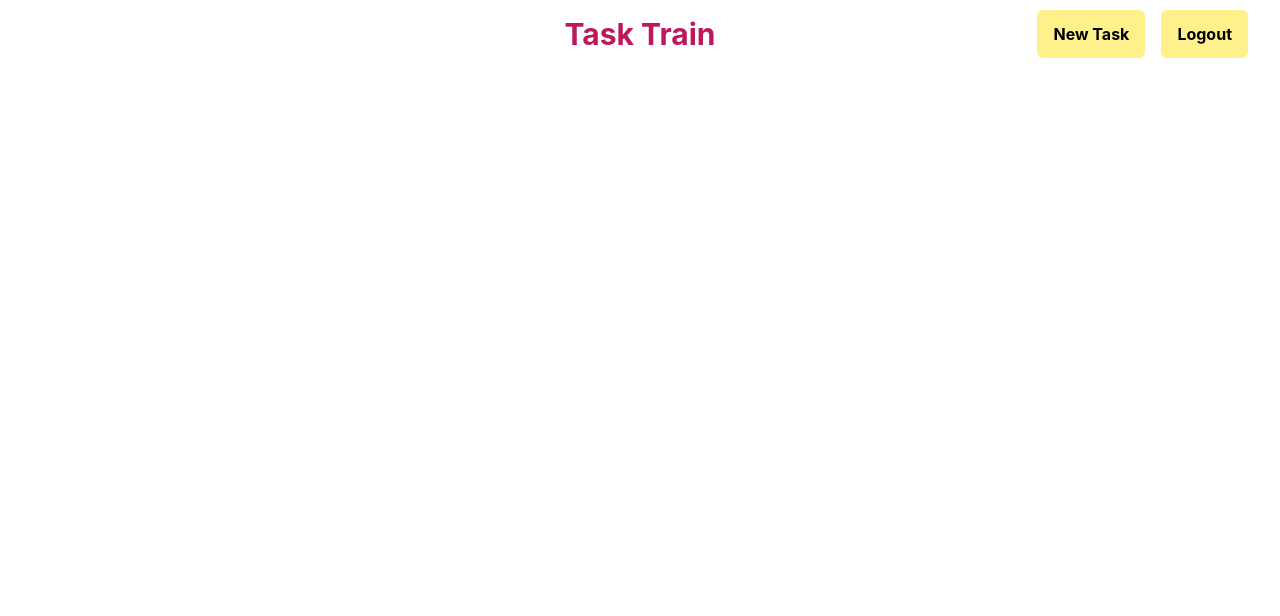
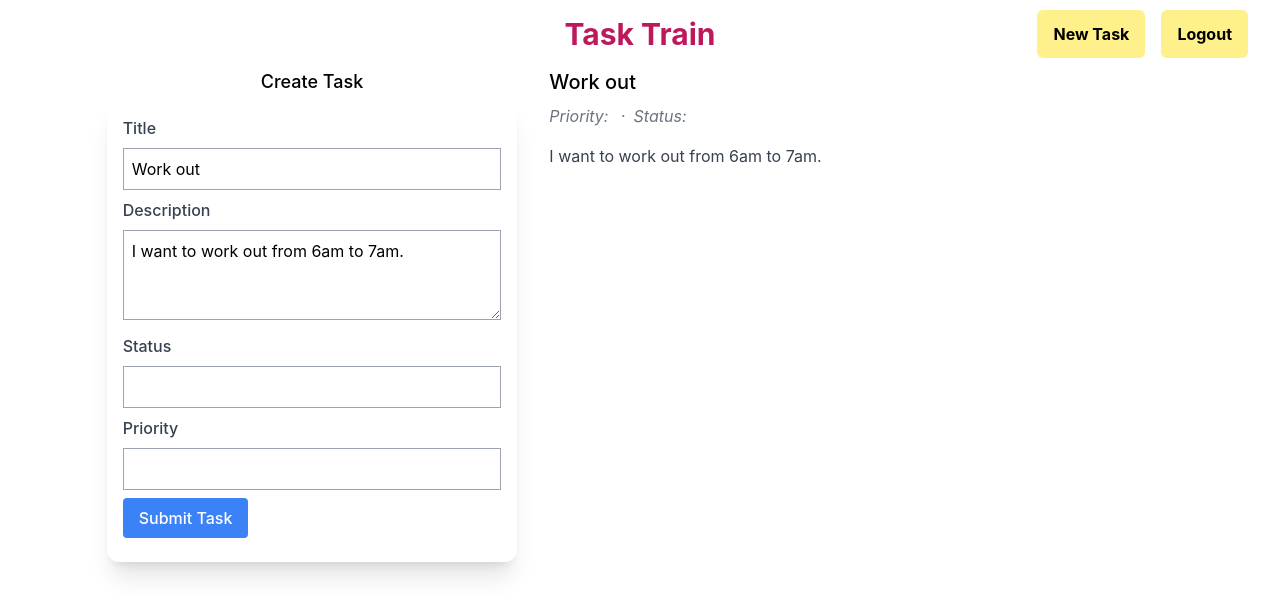
Before and after one commit to abdishukri-105/Task-Train-Client, a React (Create React App) app: page /new in a window 1280 px wide. Shown: the top 616 px of the page. Built offline with nearby package versions, Linux system fonts and the light colour scheme.

Commit message:
finished newtodo ui

```diff
--- a/src/components/App.js
+++ b/src/components/App.js
@@ -3,7 +3,7 @@ import { Routes, Route } from "react-router-dom";
 import NavBar from "./NavBar";
 import Login from "../pages/Login";
 import TodoList from "../pages/TodoList";
-// import NewRecipe from "../pages/NewRecipe";
+import NewTodo from "../pages/NewTodo";
 
 function App() {
   const [user, setUser] = useState(null);
@@ -24,7 +24,7 @@ function App() {
       <NavBar user={user} setUser={setUser} />
       <main>
         <Routes>
-          {/* <Route path="/new"  element={<NewRecipe user={user} />}/> */}
+          <Route path="/new"  element={<NewTodo user={user} />}/>
           <Route path="/" element={<TodoList />}/>
 
         </Routes>
--- /dev/null
+++ b/src/pages/NewTodo.js
@@ -0,0 +1,110 @@
+import { useState } from "react";
+import { useNavigate} from "react-router-dom"
+
+const NewTodo = ({user}) => {
+
+    const [title, setTitle] = useState("Work out");
+    const [description, setDescription] = useState(`I want to work out from 6am to 7am.`);
+    const [status, setStatus] = useState([]);
+    const [priority, setPriority] = useState([]);
+    const [errors, setErrors] = useState([]);
+    const [isLoading, setIsLoading] = useState(false);
+
+    const navigate = useNavigate()
+
+    // function handleSubmit(e) {
+    //     e.preventDefault();
+    //     setIsLoading(true);
+    //     fetch("", {
+    //       method: "POST",
+    //       headers: {
+    //         "Content-Type": "application/json",
+    //       },
+    //       body: JSON.stringify({
+    //         title,
+    //         description,
+    //         status,
+    //         priority,
+    //       }),
+    //     }).then((r) => {
+    //       setIsLoading(false);
+    //       if (r.ok) {
+    //         navigate('/');
+    //       } else {
+    //         r.json().then((err) => setErrors(err.errors));
+    //       }
+    //     });
+    //   }
+    return (
+<div className="flex flex-col justify-center md:flex-row">
+  <div className="w-full md:w-1/3 md:pr-4">
+    <h2 className="text-lg font-medium mb-1 text-center">Create Task</h2>
+    <form className="shadow-xl rounded-xl p-4">
+      <div className="mb-2">
+        <label htmlFor="title" className="block text-gray-700 font-medium mb-2">Title</label>
+        <input
+          type="text"
+          id="title"
+          value={title}
+          onChange={(e) => setTitle(e.target.value)}
+          className="border border-gray-400 p-2 w-full"
+        />
+      </div>
+      <div className="mb-2">
+        <label htmlFor="description" className="block text-gray-700 font-medium mb-2">Description</label>
+        <textarea
+          rows="3"
+          id="description"
+          value={description}
+          onChange={(e) => setDescription(e.target.value)}
+          className="border border-gray-400 p-2 w-full"
+        />
+      </div>
+      <div className="mb-2">
+        <label htmlFor="status" className="block text-gray-700 font-medium mb-2">Status</label>
+        <input
+          id="status"
+          value={status}
+          onChange={(e) => setStatus(e.target.value)}
+          className="border border-gray-400 p-2 w-full"
+        />
+      </div>
+      <div className="mb-2">
+        <label htmlFor="priority" className="block text-gray-700 font-medium mb-2">Priority</label>
+        <input
+          id="priority"
+          value={priority}
+          onChange={(e) => setPriority(e.target.value)}
+          className="border border-gray-400 p-2 w-full"
+        />
+      </div>
+      <div className="mb-2">
+        <button
+          type="submit"
+          className="bg-blue-500 hover:bg-blue-700 text-white font-medium py-2 px-4 rounded transition duration-300"
+        >
+          {isLoading ? "Loading..." : "Submit Task"}
+        </button>
+      </div>
+      <div>
+        {errors.map((err) => (
+          <span key={err} className="text-red-500 block mb-2">{err}</span>
+        ))}
+      </div>
+    </form>
+  </div>
+  <div className="w-full md:w-1/2 md:pl-4">
+    <h1 className="text-xl font-medium mb-2">{title}</h1>
+    <p className="text-gray-500 mb-4">
+      <em>Priority: {priority}</em>
+      <span className="mx-2">·</span>
+      <cite>Status: {status}</cite>
+    </p>
+    <p className="text-gray-700">{description}</p>
+  </div>
+</div>
+
+     );
+}
+
+export default NewTodo;
--- a/src/pages/TodoList.js
+++ b/src/pages/TodoList.js
@@ -1,4 +1,8 @@
+import { useState } from "react";
+import { useNavigate} from "react-router-dom"
 const TodoList = () => {
+
+
     return (  <>
       TODO LIST
     </>  );
```
